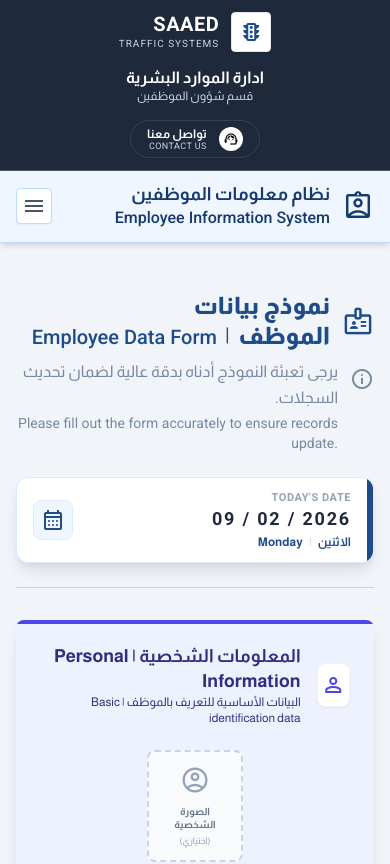
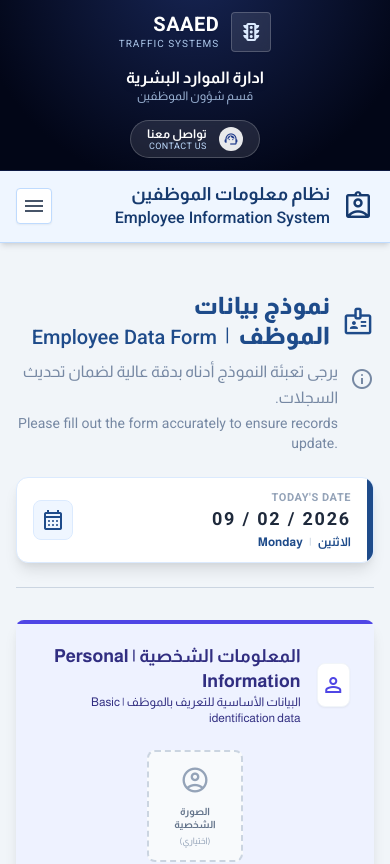
Before and after one commit to privatep88/Employee-Information-System, a React (Vite) app: page / in a window 390 px wide. Shown: the top 864 px of the page. Built offline with nearby package versions, Linux system fonts and the light colour scheme.

Commit message:
feat(design): Apply geometric theme to header and footer
Introduces a new abstract geometric background theme to the application's header and footer components. This enhances the visual appeal and provides a more sophisticated user interface.

```diff
--- a/components/Layout/Footer.tsx
+++ b/components/Layout/Footer.tsx
@@ -4,17 +4,38 @@ const Footer: React.FC = () => {
   const currentYear = new Date().getFullYear();
 
   return (
-    <footer className="mt-auto w-full bg-slate-900 border-t border-slate-800 text-slate-300 py-8 relative overflow-hidden font-sans print:hidden">
+    <footer
+        className="mt-auto w-full border-t border-blue-900/30 text-slate-300 py-3 relative overflow-hidden font-sans print:hidden"
+        style={{
+            backgroundColor: '#020617', // Deep Dark Navy
+            backgroundImage: `
+                radial-gradient(circle at 50% -20%, #172554 0%, #020617 80%),
+
+                /* Abstract Geometric Shapes (Triangles/Polygons) */
+                linear-gradient(30deg, rgba(255,255,255,0.02) 0%, transparent 40%),
+                linear-gradient(-30deg, rgba(255,255,255,0.02) 0%, transparent 40%),
+
+                /* Decorative Pattern: Intersecting Circles/Arcs */
+                radial-gradient(circle at 0% 50%, rgba(255,255,255,0.03) 0%, transparent 20%),
+                radial-gradient(circle at 100% 50%, rgba(255,255,255,0.03) 0%, transparent 20%),
+
+                /* Geometric Grid with Rotation (Diamond/Rhombus feel) */
+                repeating-linear-gradient(45deg, rgba(255,255,255,0.015) 0px, rgba(255,255,255,0.015) 1px, transparent 1px, transparent 30px),
+                repeating-linear-gradient(-45deg, rgba(255,255,255,0.015) 0px, rgba(255,255,255,0.015) 1px, transparent 1px, transparent 30px)
+            `,
+            backgroundSize: '100% 100%, 100% 100%, 100% 100%, 50% 100%, 50% 100%, 100% 100%, 100% 100%'
+        }}
+    >
       {/* Decorative Top Line matching Header accent */}
       <div className="absolute top-0 left-0 w-full h-px bg-gradient-to-r from-transparent via-blue-500/50 to-transparent"></div>
 
-      <div className="container mx-auto px-4 flex flex-col md:flex-row justify-between items-center gap-6 relative z-10">
+      <div className="container mx-auto px-4 flex flex-col md:flex-row justify-between items-center gap-4 relative z-10">
 
         {/* Copyright Section */}
         <div className="text-center md:text-start flex flex-col gap-1 md:w-1/3">
              <div className="flex items-center justify-center md:justify-start gap-2">
-                <span className="material-symbols-outlined text-[20px] text-blue-400">copyright</span>
-                <p className="font-bold text-white text-sm">
+                <span className="material-symbols-outlined text-[18px] text-blue-400">copyright</span>
+                <p className="font-bold text-white text-xs">
                   جميع الحقوق محفوظة {currentYear}
                 </p>
              </div>
@@ -22,18 +43,18 @@ const Footer: React.FC = () => {
 
         {/* Center Credits */}
         <div className="flex flex-col items-center justify-center text-center md:w-1/3 order-3 md:order-2">
-            <p className="text-sm font-bold text-blue-100">إعداد / صالح دحمان</p>
-            <p className="text-xs text-slate-500 mt-1">رئيس قسم شؤون الموظفين</p>
+            <p className="text-xs font-bold text-blue-100">إعداد / صالح دحمان</p>
+            <p className="text-[10px] text-slate-500">رئيس قسم شؤون الموظفين</p>
         </div>
 
         {/* Links Section */}
-        <div className="flex flex-wrap justify-center md:justify-end gap-4 md:gap-8 text-sm md:w-1/3 order-2 md:order-3">
+        <div className="flex flex-wrap justify-center md:justify-end gap-4 md:gap-8 text-xs md:w-1/3 order-2 md:order-3">
           <a href="#" className="text-white hover:text-blue-200 transition-colors font-semibold flex items-center gap-2 group">
-             <span className="material-symbols-outlined text-[20px] text-blue-400 group-hover:text-blue-200 transition-colors">headset_mic</span>
+             <span className="material-symbols-outlined text-[18px] text-blue-400 group-hover:text-blue-200 transition-colors">headset_mic</span>
              <div className="flex items-center gap-1 group-hover:translate-y-px transition-transform">
                 <span>الدعم الفني</span>
                 <span className="text-slate-600 mx-1">|</span>
-                <span className="font-english text-xs uppercase tracking-wider">Support</span>
+                <span className="font-english text-[10px] uppercase tracking-wider">Support</span>
              </div>
           </a>
         </div>
--- a/components/Layout/Header.tsx
+++ b/components/Layout/Header.tsx
@@ -16,20 +16,41 @@ const Header: React.FC<HeaderProps> = ({ activeTab = 'home', onTabChange = (_tab
 
   return (
     <header className="w-full flex flex-col shadow-md font-sans z-50 relative bg-white">
-      {/* Top Department Bar - Institutional Navy Blue */}
-      <div className="bg-[#1e293b] text-white py-3 px-4 md:px-8 border-b border-slate-600 relative overflow-hidden">
-        <div className="container mx-auto relative flex flex-col md:flex-row items-center justify-between gap-4">
+      {/* Top Department Bar - Artistic Dark Blue Geometric Theme */}
+      <div
+        className="text-white py-3 px-4 md:px-8 border-b border-blue-900/30 relative overflow-hidden transition-all duration-500"
+        style={{
+            backgroundColor: '#020617', // Deep Dark Navy
+            backgroundImage: `
+                radial-gradient(circle at 50% -20%, #172554 0%, #020617 80%),
+
+                /* Abstract Geometric Shapes (Triangles/Polygons) */
+                linear-gradient(30deg, rgba(255,255,255,0.02) 0%, transparent 40%),
+                linear-gradient(-30deg, rgba(255,255,255,0.02) 0%, transparent 40%),
+
+                /* Decorative Pattern: Intersecting Circles/Arcs */
+                radial-gradient(circle at 0% 50%, rgba(255,255,255,0.03) 0%, transparent 20%),
+                radial-gradient(circle at 100% 50%, rgba(255,255,255,0.03) 0%, transparent 20%),
+
+                /* Geometric Grid with Rotation (Diamond/Rhombus feel) */
+                repeating-linear-gradient(45deg, rgba(255,255,255,0.015) 0px, rgba(255,255,255,0.015) 1px, transparent 1px, transparent 30px),
+                repeating-linear-gradient(-45deg, rgba(255,255,255,0.015) 0px, rgba(255,255,255,0.015) 1px, transparent 1px, transparent 30px)
+            `,
+            backgroundSize: '100% 100%, 100% 100%, 100% 100%, 50% 100%, 50% 100%, 100% 100%, 100% 100%'
+        }}
+      >
+        <div className="container mx-auto relative flex flex-col md:flex-row items-center justify-between gap-4 z-10">
 
           {/* Logo / Brand Name - Right (Start in RTL) */}
           <div className="flex items-center gap-3 select-none order-1">
-              <div className="relative flex items-center justify-center size-10 rounded bg-white border border-slate-200 shadow-sm">
-                <span className="material-symbols-outlined text-[24px] text-primary">traffic</span>
+              <div className="relative flex items-center justify-center size-10 rounded bg-white/10 border border-white/20 shadow-sm backdrop-blur-sm">
+                <span className="material-symbols-outlined text-[24px] text-blue-100">traffic</span>
               </div>
               <div className="flex flex-col items-start justify-center">
-                <h1 className="text-xl font-bold tracking-wide text-white uppercase font-english leading-none">
+                <h1 className="text-xl font-bold tracking-wide text-white uppercase font-english leading-none drop-shadow-sm">
                   SAAED
                 </h1>
-                <span className="text-[10px] tracking-widest text-slate-300 uppercase font-english mt-0.5">
+                <span className="text-[10px] tracking-widest text-blue-200 uppercase font-english mt-0.5 opacity-90">
                   Traffic Systems
                 </span>
               </div>
@@ -37,19 +58,19 @@ const Header: React.FC<HeaderProps> = ({ activeTab = 'home', onTabChange = (_tab
 
           {/* Center Department Info */}
           <div className="flex flex-col items-center justify-center text-center order-2">
-            <div className="text-base md:text-lg font-bold text-white leading-tight">ادارة الموارد البشرية</div>
-            <div className="text-xs md:text-sm font-medium text-slate-300">قسم شؤون الموظفين</div>
+            <div className="text-base md:text-lg font-bold text-white leading-tight drop-shadow-md">ادارة الموارد البشرية</div>
+            <div className="text-xs md:text-sm font-medium text-blue-200/80">قسم شؤون الموظفين</div>
           </div>
 
           {/* Contact Us - Left (End in RTL) */}
           <div className="flex items-center order-3">
-            <button className="group flex items-center gap-3 px-4 py-1.5 rounded-full bg-slate-800 border border-slate-700 hover:bg-slate-700 transition-all cursor-pointer shadow-sm">
-              <div className="size-6 rounded-full bg-white flex items-center justify-center">
-                <span className="material-symbols-outlined text-black text-[16px]">support_agent</span>
+            <button className="group flex items-center gap-3 px-4 py-1.5 rounded-full bg-white/10 border border-white/20 hover:bg-white/20 transition-all cursor-pointer shadow-sm backdrop-blur-sm">
+              <div className="size-6 rounded-full bg-white/90 flex items-center justify-center">
+                <span className="material-symbols-outlined text-blue-900 text-[16px]">support_agent</span>
               </div>
               <div className="flex flex-col items-start">
                 <span className="text-xs font-bold text-white leading-none">تواصل معنا</span>
-                <span className="text-[9px] uppercase tracking-wider text-slate-300 font-english leading-none mt-0.5">Contact Us</span>
+                <span className="text-[9px] uppercase tracking-wider text-blue-200 font-english leading-none mt-0.5">Contact Us</span>
               </div>
             </button>
           </div>
```
